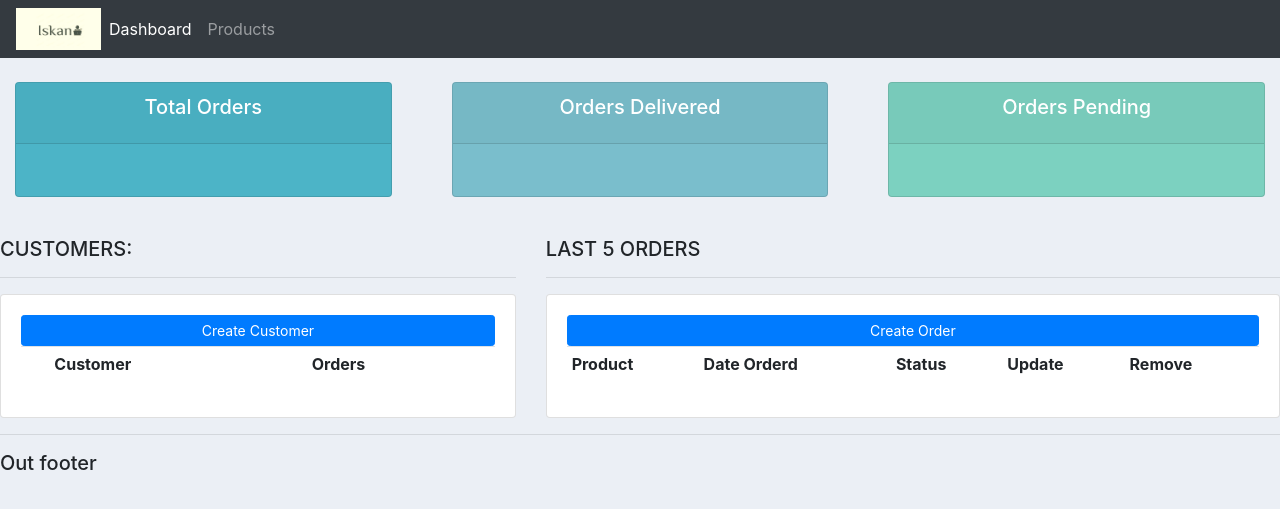
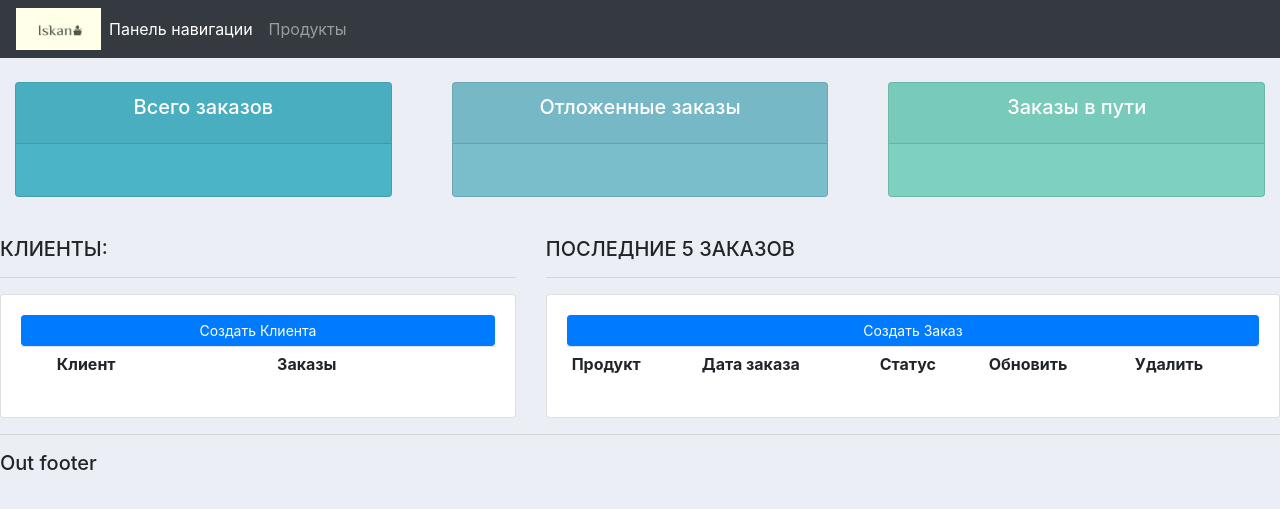
Before and after one commit to Iskan9/django-site, a Django app: template accounts/templates/accounts/dashboard.html in a window 1280 px wide. Shown: the top 509 px of the page. Run offline with Django 3.2, Linux system fonts and the light colour scheme; the template is opened without the code that fills it, so the values that code supplies are empty; some libraries are stand-ins or nearby versions.

Commit message:
Перевел

```diff
--- a/accounts/templates/accounts/dashboard.html
+++ b/accounts/templates/accounts/dashboard.html
@@ -8,15 +8,15 @@
 
 <div class="row">
 	<div class="col-md-5">
-		<h5>CUSTOMERS:</h5>
+		<h5>КЛИЕНТЫ:</h5>
 		<hr>
 		<div class="card card-body">
-			<a class="btn btn-primary  btn-sm btn-block" href="">Create Customer</a>
+			<a class="btn btn-primary  btn-sm btn-block" href="">Создать Клиента</a>
 			<table class="table table-sm">
 				<tr>
 					<th></th>
-					<th>Customer</th>
-					<th>Orders</th>
+					<th>Клиент</th>
+					<th>Заказы</th>
 				</tr>
 
 			</table>
@@ -24,17 +24,17 @@
 	</div>
 
 	<div class="col-md-7">
-		<h5>LAST 5 ORDERS</h5>
+		<h5>ПОСЛЕДНИЕ 5 ЗАКАЗОВ</h5>
 		<hr>
 		<div class="card card-body">
-			<a class="btn btn-primary  btn-sm btn-block" href="">Create Order</a>
+			<a class="btn btn-primary  btn-sm btn-block" href="">Создать Заказ</a>
 			<table class="table table-sm">
 				<tr>
-					<th>Product</th>
-					<th>Date Orderd</th>
-					<th>Status</th>
-					<th>Update</th>
-					<th>Remove</th>
+					<th>Продукт</th>
+					<th>Дата заказа</th>
+					<th>Статус</th>
+					<th>Обновить</th>
+					<th>Удалить</th>
 				</tr>
 
 			</table>
--- a/accounts/templates/accounts/main.html
+++ b/accounts/templates/accounts/main.html
@@ -2,7 +2,7 @@
 <!DOCTYPE html>
 <html>
 <head>
-    <title>CRM</title>
+    <title>Iskan CRM</title>
 
     <link rel="stylesheet" href="https://stackpath.bootstrapcdn.com/bootstrap/4.3.1/css/bootstrap.min.css"
           integrity="sha384-ggOyR0iXCbMQv3Xipma34MD+dH/1fQ784/j6cY/iJTQUOhcWr7x9JvoRxT2MZw1T" crossorigin="anonymous">
--- a/accounts/templates/accounts/navbar.html
+++ b/accounts/templates/accounts/navbar.html
@@ -7,10 +7,10 @@
   <div class="collapse navbar-collapse" id="navbarNav">
     <ul class="navbar-nav">
       <li class="nav-item active">
-        <a class="nav-link" href="#">Dashboard</a>
+        <a class="nav-link" href="#">Панель навигации</a>
       </li>
       <li class="nav-item">
-        <a class="nav-link" href="#">Products</a>
+        <a class="nav-link" href="#">Продукты</a>
       </li>
     </ul>
   </div>
--- a/accounts/templates/accounts/status.html
+++ b/accounts/templates/accounts/status.html
@@ -5,7 +5,7 @@
 		<div class="col-md">
 			<div class="card text-center text-white  mb-3" id="total-orders">
 			  	<div class="card-header">
-			  		<h5 class="card-title">Total Orders</h5>
+			  		<h5 class="card-title">Всего заказов</h5>
 			  	</div>
 			  	<div class="card-body">
 			    	<h3 class="card-title"></h3>
@@ -18,7 +18,7 @@
 		<div class="col-md">
 			<div class="card text-center text-white  mb-3" id="orders-delivered">
 			  	<div class="card-header">
-			  		<h5 class="card-title">Orders Delivered</h5>
+			  		<h5 class="card-title">Отложенные заказы</h5>
 			  	</div>
 			  	<div class="card-body">
 			    	<h3 class="card-title"></h3>
@@ -31,7 +31,7 @@
 		<div class="col-md">
 			<div class="card text-center text-white  mb-3" id="orders-pending">
 			  	<div class="card-header">
-			  		<h5 class="card-title">Orders Pending</h5>
+			  		<h5 class="card-title">Заказы в пути</h5>
 			  	</div>
 			  	<div class="card-body">
 			    	<h3 class="card-title"></h3>
--- a/crm1/settings.py
+++ b/crm1/settings.py
@@ -105,7 +105,9 @@ AUTH_PASSWORD_VALIDATORS = [
 # Internationalization
 # https://docs.djangoproject.com/en/3.0/topics/i18n/
 
-LANGUAGE_CODE = 'en-us'
+# LANGUAGE_CODE = 'en-us' # был по умолчанию в административной панели англ язык
+
+LANGUAGE_CODE = 'ru'  # меняем на русский
 
 TIME_ZONE = 'UTC'
 
```
Also changed, not shown: accounts/admin.py (+7 -1 lines), accounts/models.py (+50 -0 lines), accounts/templates/accounts/customer.html (+13 -13 lines), accounts/templates/accounts/products.html (+4 -4 lines), accounts/migrations/0001_initial.py (added), db.sqlite3.
